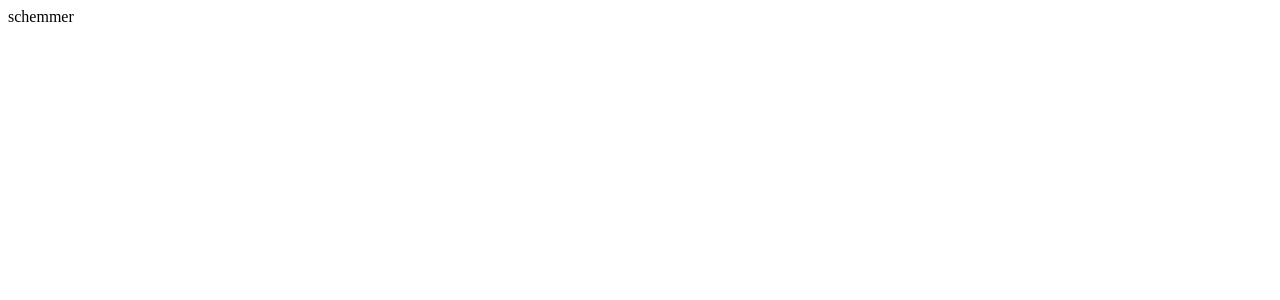
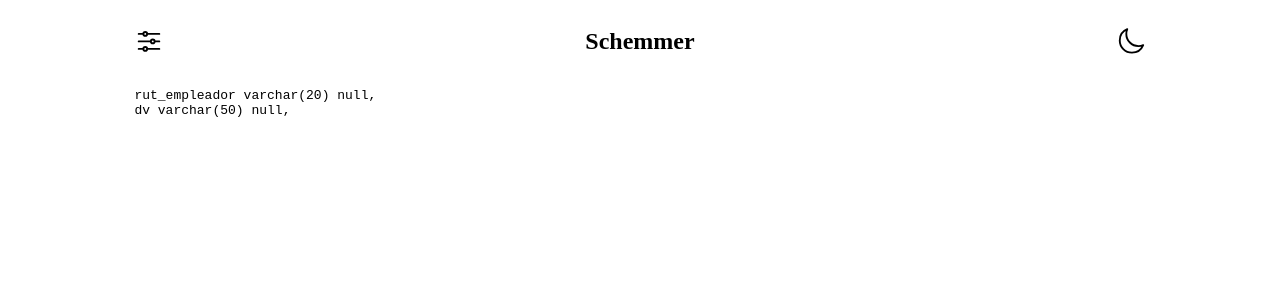
Before and after one commit to dbeimer/schemmer, a React (Create React App) app: page / in a window 1280 px wide. Shown: the top 300 px of the page. Built offline with nearby package versions, Linux system fonts and the light colour scheme.

Commit message:
base design added

```diff
--- a/package.json
+++ b/package.json
@@ -6,6 +6,7 @@
     "@testing-library/jest-dom": "^5.16.5",
     "@testing-library/react": "^13.3.0",
     "@testing-library/user-event": "^13.5.0",
+    "feathercss": "^1.1.5",
     "react": "^18.2.0",
     "react-dom": "^18.2.0",
     "react-scripts": "5.0.1",
--- /dev/null
+++ b/src/AdjustButton.js
@@ -0,0 +1,16 @@
+import React from "react";
+
+function AdjustButton() {
+  return <svg
+    xmlns="http://www.w3.org/2000/svg"
+    fill="none"
+    viewBox="0 0 24 24"
+    strokeWidth={1.5}
+    stroke="currentColor"
+    width={30}
+    className="w-6 h-6 icon-button">
+    <path strokeLinecap="round" strokeLinejoin="round" d="M10.5 6h9.75M10.5 6a1.5 1.5 0 11-3 0m3 0a1.5 1.5 0 10-3 0M3.75 6H7.5m3 12h9.75m-9.75 0a1.5 1.5 0 01-3 0m3 0a1.5 1.5 0 00-3 0m-3.75 0H7.5m9-6h3.75m-3.75 0a1.5 1.5 0 01-3 0m3 0a1.5 1.5 0 00-3 0m-9.75 0h9.75" />
+  </svg>
+}
+
+export default AdjustButton;
--- a/src/App.js
+++ b/src/App.js
@@ -1,11 +1,49 @@
+import 'feathercss/dist/feather.min.css'
+import './style.css'
+
+import AdjustButton from './AdjustButton'
+import DarkThemeButton from './DarkThemeButton'
+import { useEffect, useState } from 'react'
 
 function App() {
+  let [darkTheme, setDarkTheme] = useState(false)
+
+
+  function changeTheme() {
+    console.log('se ejecuta el cambio de tema')
+    let parentElement = window.document.documentElement;
+    if (darkTheme) {
+      parentElement.setAttribute('data-theme', 'dark')
+      setDarkTheme(false)
+    } else {
+      parentElement.setAttribute('data-theme', 'light')
+      setDarkTheme(true)
+    }
+  }
+
+  useEffect(changeTheme, [])
+
+  let content = `
+rut_empleador varchar(20) null,
+dv varchar(50) null,
+  `
   return (
     <div className="App">
-      <header className="App-header">
-        schemmer
-      </header>
-    </div>
+      <header>
+        <div className='container header'>
+          <AdjustButton onClick={() => { console.log('test') }} />
+          <h2>Schemmer</h2>
+          <DarkThemeButton dark={darkTheme} changeTheme={changeTheme} />
+        </div>
+      </header >
+      <div className='container'>
+        <pre>
+          <code>
+            {content.trim()}
+          </code>
+        </pre>
+      </div>
+    </div >
   );
 }
 
--- /dev/null
+++ b/src/DarkThemeButton.js
@@ -0,0 +1,13 @@
+import React from "react";
+
+function DarkThemeButton({ dark, changeTheme }) {
+  let width = 30
+
+  return !dark ? <svg onClick={changeTheme} xmlns="http://www.w3.org/2000/svg" width={width} fill="none" viewBox="0 0 24 24" strokeWidth={1.5} stroke="currentColor" className="w-6 h-6 icon-button">
+    <path strokeLinecap="round" strokeLinejoin="round" d="M12 3v2.25m6.364.386l-1.591 1.591M21 12h-2.25m-.386 6.364l-1.591-1.591M12 18.75V21m-4.773-4.227l-1.591 1.591M5.25 12H3m4.227-4.773L5.636 5.636M15.75 12a3.75 3.75 0 11-7.5 0 3.75 3.75 0 017.5 0z" />
+  </svg> : <svg onClick={changeTheme} xmlns="http://www.w3.org/2000/svg" fill="none" width={width} viewBox="0 0 24 24" strokeWidth={1.5} stroke="currentColor" className="w-6 h-6 icon-button">
+    <path strokeLinecap="round" strokeLinejoin="round" d="M21.752 15.002A9.718 9.718 0 0118 15.75c-5.385 0-9.75-4.365-9.75-9.75 0-1.33.266-2.597.748-3.752A9.753 9.753 0 003 11.25C3 16.635 7.365 21 12.75 21a9.753 9.753 0 009.002-5.998z" />
+  </svg>
+}
+
+export default DarkThemeButton;
--- /dev/null
+++ b/src/style.css
@@ -0,0 +1,17 @@
+.header{
+  display:flex;
+  justify-content:space-between;
+}
+
+.container{
+  width:80%;
+  margin-left: auto;
+  margin-right:auto;
+}
+
+.icon-button{
+  cursor:pointer;
+}
+
+footer{
+}
```
Also changed, not shown: 1 other file (tests, documents, lock files or other folders).
